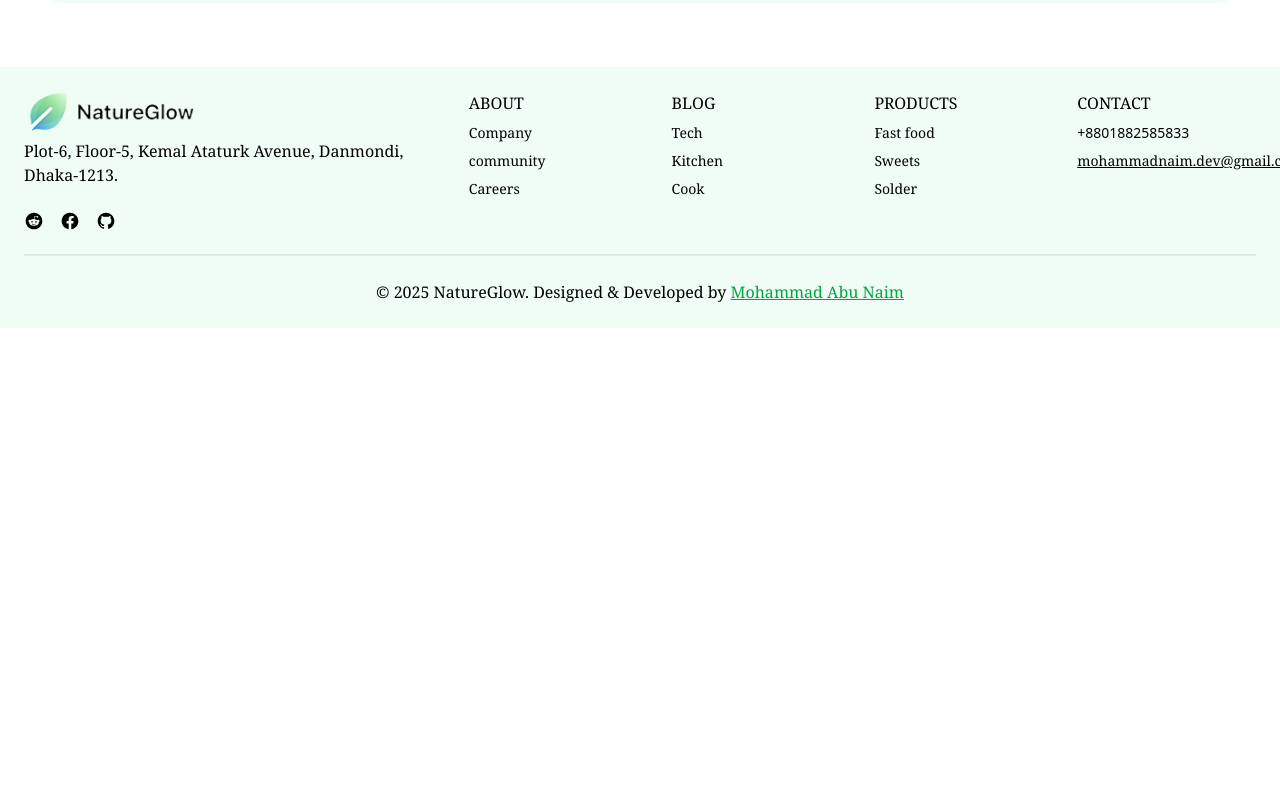
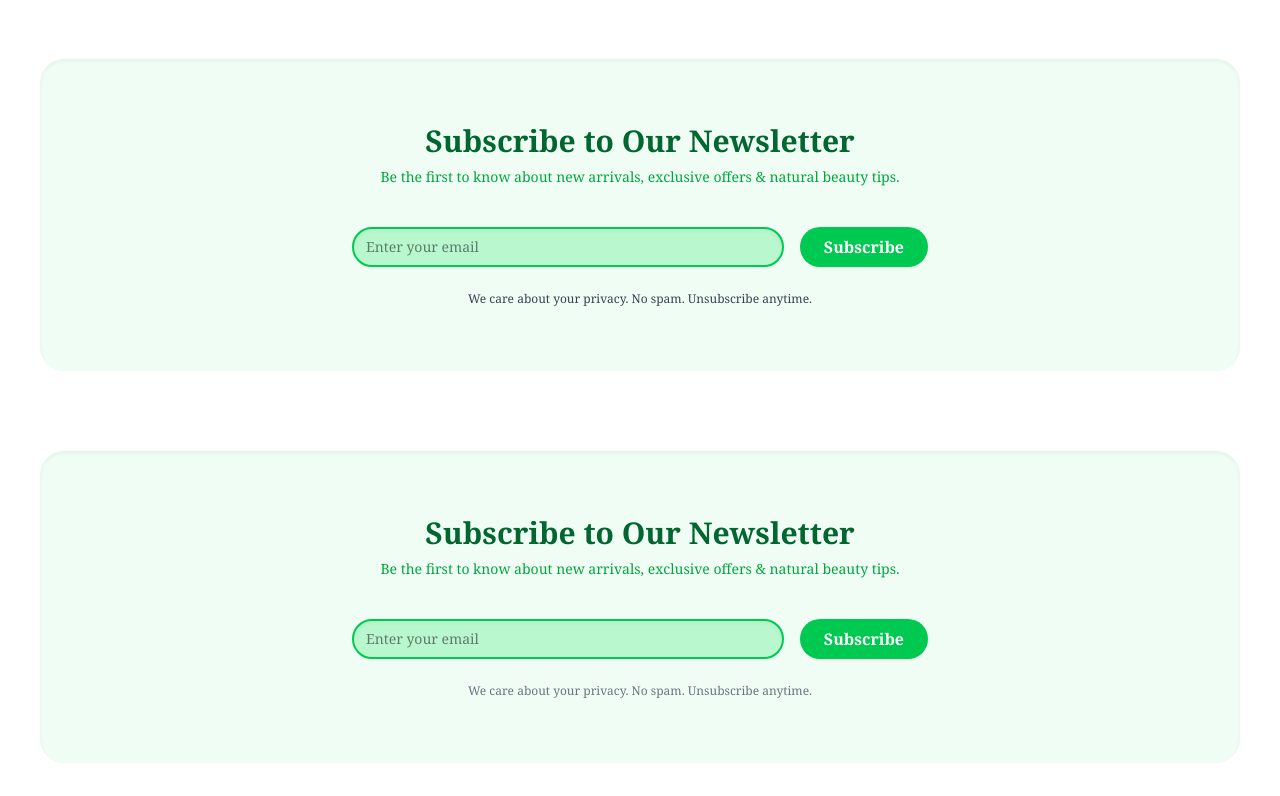
Before and after one commit to md-abu-naim/NatureGlow, a React (Vite) app: page / in a window 1280 px wide. Shown: the part 4624-5420 px from the top of the page. Before the commit the page ends 4952 px from the top, so only its background shows below. Built offline with nearby package versions, Linux system fonts and the light colour scheme.

Commit message:
newsletter design is okay

```diff
--- a/src/Pages/Home/Newsletter.jsx
+++ b/src/Pages/Home/Newsletter.jsx
@@ -2,6 +2,46 @@
 const Newsletter = () => {
     return (
         <div>
+            <div className="bg-green-50 py-16 px-4 md:px-10 rounded-3xl shadow-inner my-20">
+                <div className="text-center mb-10">
+                    <h2 className="text-3xl font-black text-green-800">Subscribe to Our Newsletter</h2>
+                    <p className="text-green-600 text-sm mt-2">Be the first to know about new arrivals, exclusive offers & natural beauty tips.</p>
+                </div>
+
+                <form className="flex flex-col md:flex-row items-center gap-4 max-w-xl mx-auto">
+                    <input className="input input-borderd bg-green-200 hover:bg-green-300 w-full flex-1 shadow-inner rounded-full border-2 border-green-500" type="email" placeholder="Enter your email" />
+                    <button className="bg-green-500 hover:bg-green-600 text-white font-semibold px-6 py-2 rounded-full transition duration-300" type="submit">Subscribe</button>
+                </form>
+                <p className="text-center text-xs text-gray-700 mt-6">We care about your privacy. No spam. Unsubscribe anytime.</p>
+            </div>
+
+            <section className="bg-green-50 py-16 px-4 md:px-10 rounded-3xl shadow-inner my-20">
+                <div className="text-center mb-10">
+                    <h2 className="text-3xl font-bold text-green-800">Subscribe to Our Newsletter</h2>
+                    <p className="text-green-600 text-sm mt-2">
+                        Be the first to know about new arrivals, exclusive offers & natural beauty tips.
+                    </p>
+                </div>
+
+                <form className="flex flex-col md:flex-row items-center gap-4 max-w-xl mx-auto">
+                    <input
+                        type="email"
+                        placeholder="Enter your email"
+                        className="input input-bordered bg-green-200 w-full flex-1 shadow-inner rounded-full border-2 border-green-500"
+                    />
+                    <button
+                        type="submit"
+                        className="bg-green-500 hover:bg-green-600 text-white font-semibold px-6 py-2 rounded-full transition duration-300"
+                    >
+                        Subscribe
+                    </button>
+                </form>
+
+                <p className="text-center text-xs text-gray-500 mt-6">
+                    We care about your privacy. No spam. Unsubscribe anytime.
+                </p>
+            </section>
+
 
         </div>
     );
--- a/src/Pages/Home/Testimonials.jsx
+++ b/src/Pages/Home/Testimonials.jsx
@@ -10,13 +10,13 @@ const [testimonials, setTestimonials] = useState([])
         .then(res => setTestimonials(res.data))
     },[])
     return (
-        <div className=" px-5">
-            <div className="text-center mb-14">
+        <div className="px-5">
+            <div className="text-center mb-8">
                 <h2 className="text-3xl font-bold text-green-800">What Customers Are Saying</h2>
                 <p className="text-green-600 text-sm mt-2">Real stories from happy skin</p>
             </div>
 
-            <div className="grid grid-cols-1 md:grid-cols-2 lg:grid-cols-3 gap-8 max-w-6xl mx-auto">
+            <div className="grid grid-cols-1 md:grid-cols-2 lg:grid-cols-3 gap-8">
                 {
                     testimonials?.map(t => <div key={t.id} className="flex flex-col justify-between bg-green-50 border border-green-100 p-6 rounded-2xl shadow-sm hover:shadow-md transition duration-300">
                         <p className="text-gray-700 italic mb-4"> “{t.message}”</p>
```
